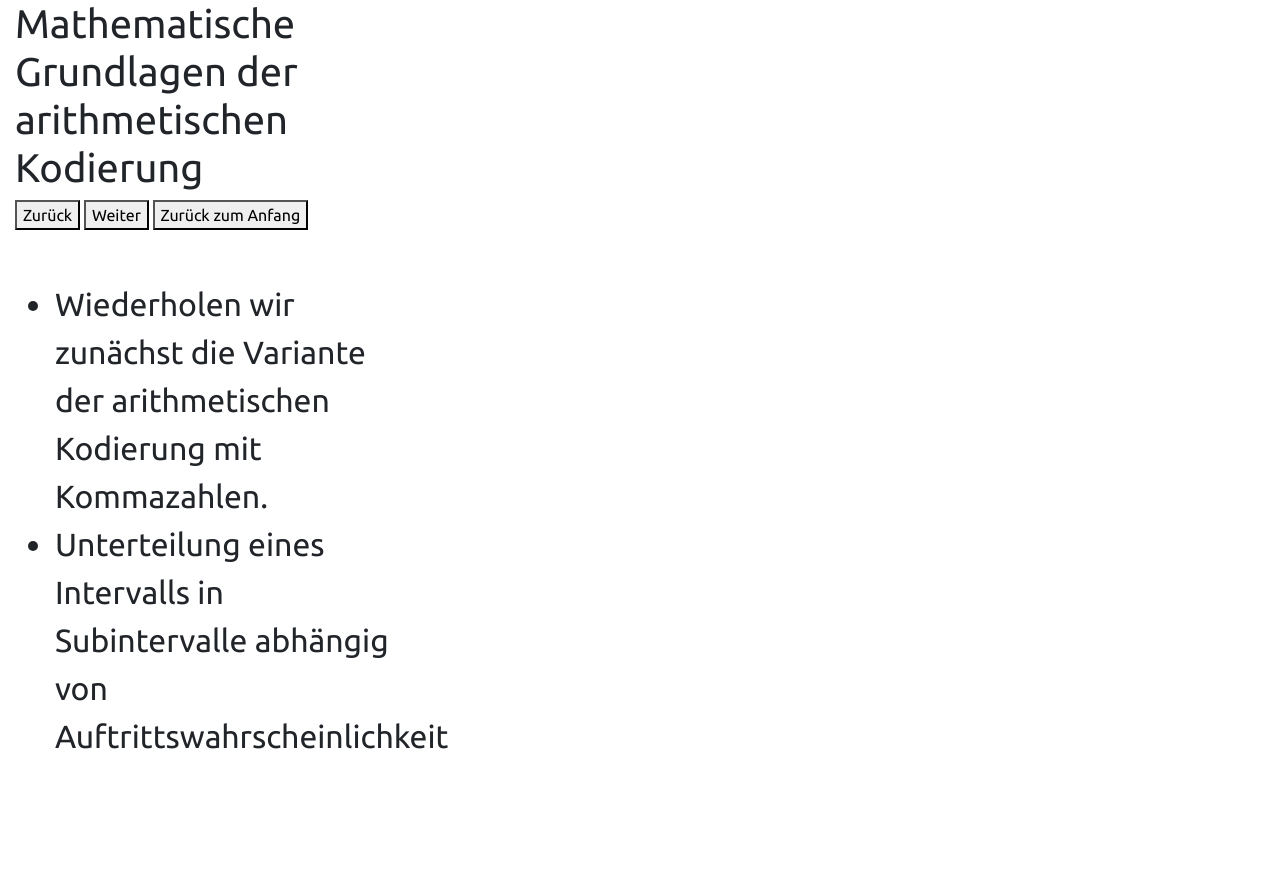
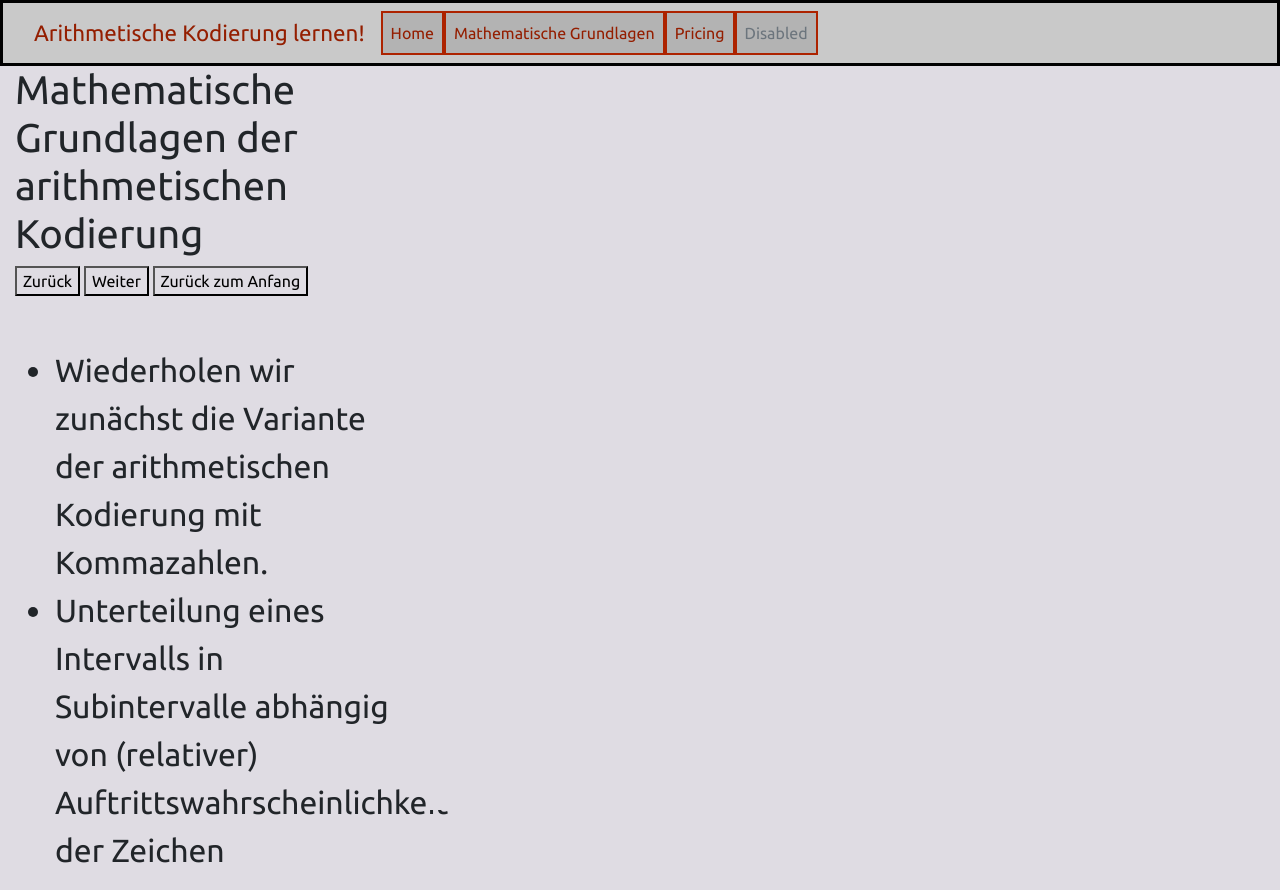
Before and after one commit to niklasstich/thesis-web, a website: page index.html in a window 1280 px wide. Before the commit the page ends 800 px from the top, so only its background shows below. Drawn offline with nearby package versions, Linux system fonts and the light colour scheme.

Commit message:
added navbar, styling

```diff
--- a/css/style.css
+++ b/css/style.css
@@ -1,7 +1,31 @@
+body {
+    height: 100vh;
+}
 *, h1, p {
     font-family: 'Ubuntu', sans-serif;
 }
 
+.navbar-brand {
+    font-size: 1.4rem;
+}
+
+nav {
+    border: solid 3px black;
+}
+nav, nav div{
+    background-color: #c9c9c9;
+}
+nav a {
+    color: #941e00;
+}
+nav li {
+    border: solid 2px #ad2300;
+    background-color: #b3b3b3;
+}
+
+body, div#main-content.container-fluid * {
+    background-color: #dfdce3;
+}
 p {
     font-size:xx-large;
 }
@@ -35,24 +59,17 @@ div.right-code, div.right-text {
     height: 50%;
     display: flex;
 }
-
-div {
-    height: 100vh;
+div#svg-div{
+    overflow: auto;
+    height: 100%;
+    width: 100%;
+}
+svg {
+    overflow-y: auto;
+    height:93vh;
+    padding: 5px;
     position: relative;
 }
-
-svg {
-    overflow-y: auto;
-    /*width: 100%;*/
-    height:100%;
-    padding: 5px;
-}
-#svg-div {
-    width: 100%;
-    overflow: auto;
-    padding: 5px;
-}
-
 
 ::-webkit-scrollbar {
     width: 10px;
--- a/index.html
+++ b/index.html
@@ -13,7 +13,31 @@
     <script src="js/textContent.js"></script>
   </head>
   <body onload="initializePage()">
-    <div class="container-fluid">
+    <nav class="navbar navbar-expand-lg" id="navbar">
+      <div class="container-fluid" id="navbar-div">
+        <a class="navbar-brand" href="#">Arithmetische Kodierung lernen!</a>
+        <button class="navbar-toggler" type="button" data-bs-toggle="collapse" data-bs-target="#navbarNav" aria-controls="navbarNav" aria-expanded="false" aria-label="Toggle navigation">
+          <span class="navbar-toggler-icon"></span>
+        </button>
+        <div class="collapse navbar-collapse" id="navbarNav">
+          <ul class="navbar-nav">
+            <li class="nav-item">
+              <a class="nav-link active" aria-current="page" href="#">Home</a>
+            </li>
+            <li class="nav-item">
+              <a class="nav-link" href="#">Mathematische Grundlagen</a>
+            </li>
+            <li class="nav-item">
+              <a class="nav-link" href="#">Pricing</a>
+            </li>
+            <li class="nav-item">
+              <a class="nav-link disabled" href="#" tabindex="-1" aria-disabled="true">Disabled</a>
+            </li>
+          </ul>
+        </div>
+      </div>
+    </nav>
+    <div class="container-fluid" id="main-content">
       <div class="row">
         <div class="col-4">
           <h1>Mathematische Grundlagen der arithmetischen Kodierung</h1>
@@ -31,7 +55,7 @@
           </table>
           <p id="explanation"></p>
         </div>
-        <div class="col-7" id="svg-div">
+        <div class="col-8" id="svg-div">
           <svg version="1.1"
           baseProfile="full"
           viewBox = "0 0 0 200"
--- a/js/example.js
+++ b/js/example.js
@@ -218,7 +218,8 @@ function makeTableInvisible() {
 const explanationData = [
     "<ul>\
     <li>Wiederholen wir zunächst die Variante der arithmetischen Kodierung mit Kommazahlen.</li>\
-    <li>Unterteilung eines Intervalls in Subintervalle abhängig von Auftrittswahrscheinlichkeit</li>",
+    <li>Unterteilung eines Intervalls in Subintervalle abhängig von (relativer) Auftrittswahrscheinlichkeit der Zeichen</li>\
+    </ul>",
 
     "Gegeben sind Alphabet <b>A={a, b, c, d}</b>, Wahrscheinlichkeiten <b>p={0.5, 0.1, 0.3, 0.1}</b><br/>\
     Die Nachricht sei: \"dcba\"",
```
